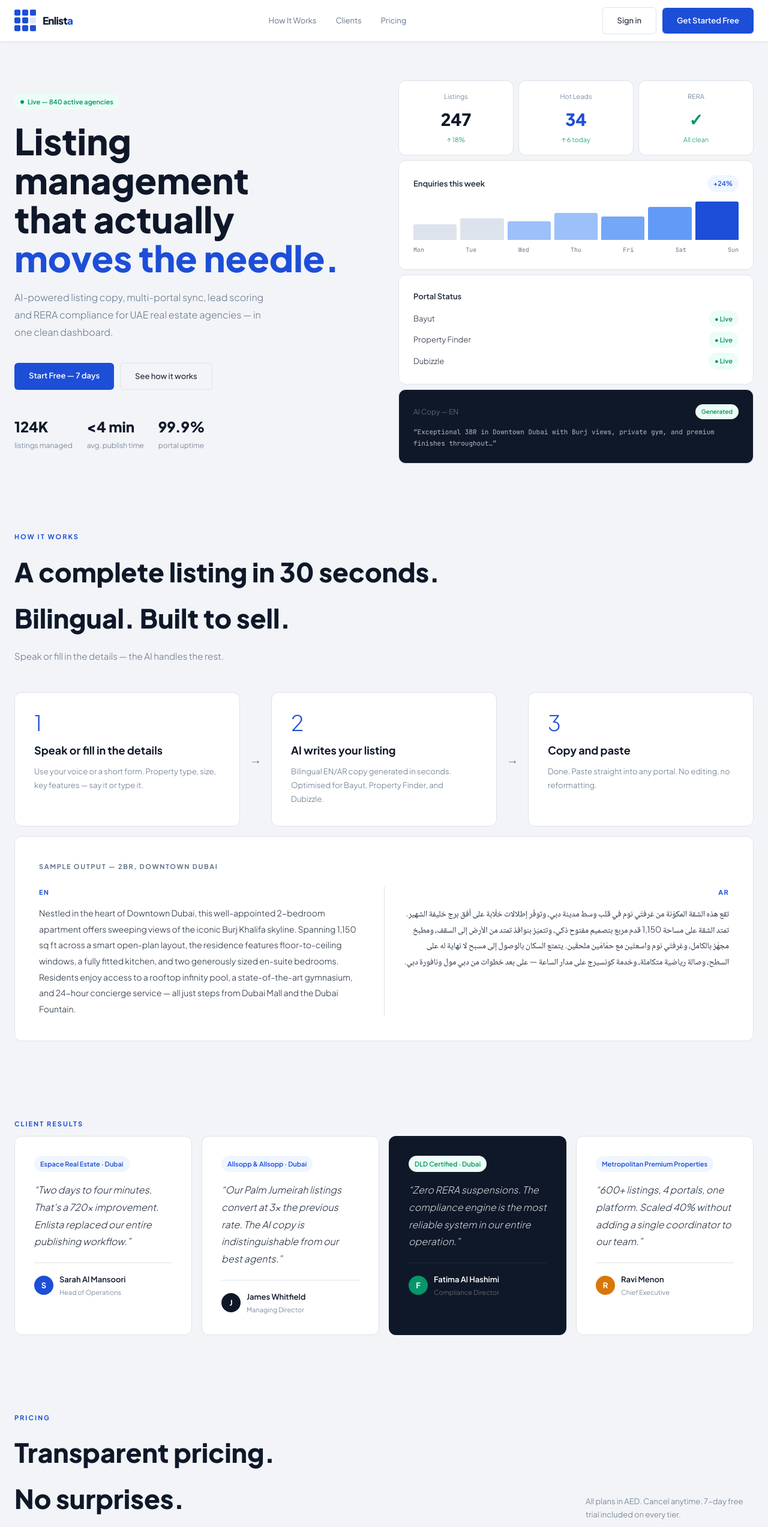
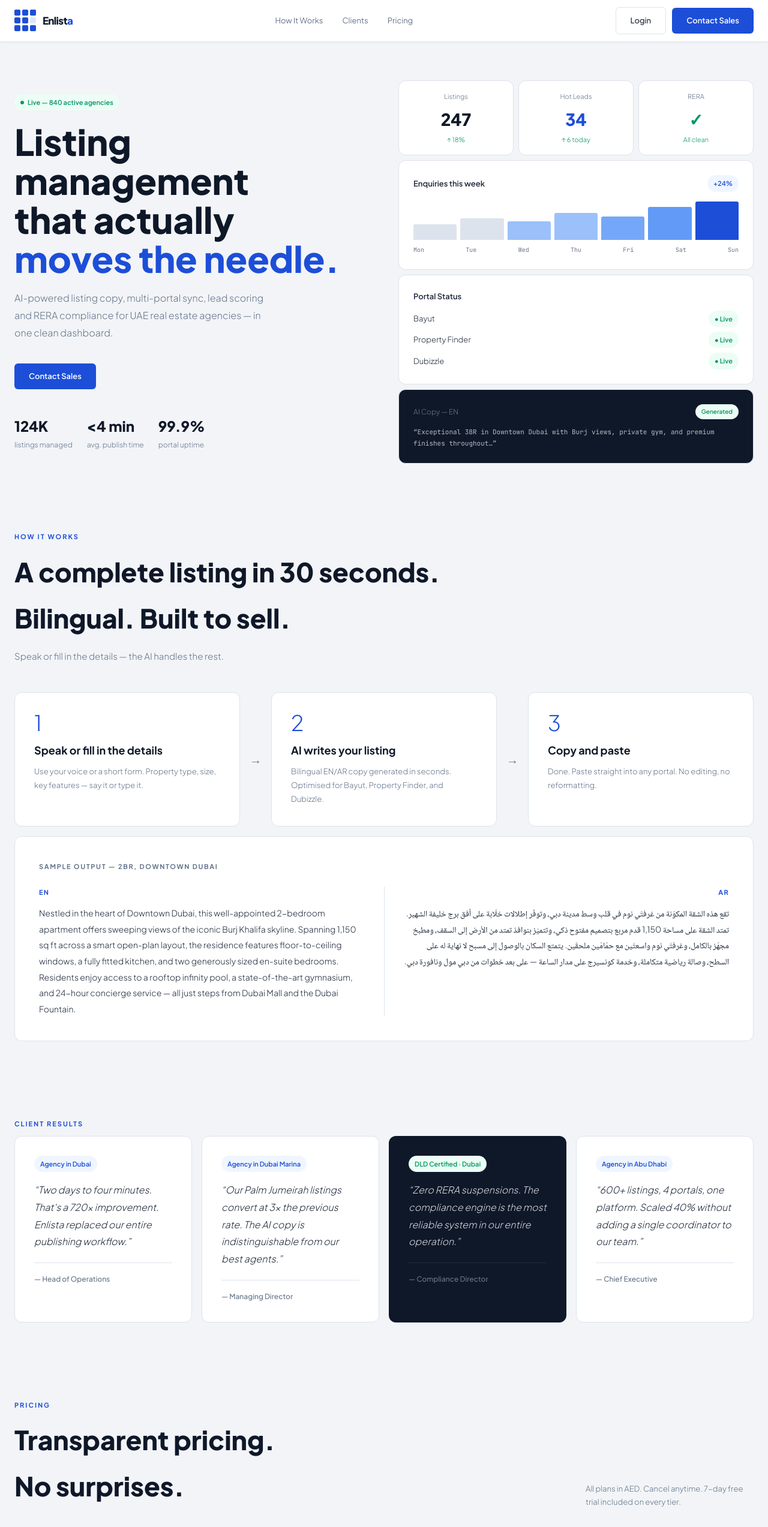
Before and after one commit to nazirdogan/Enlista, a Next.js app: page / in a window 1280 px wide. Shown: the top 2546 px of the page at 60% size. Built offline with nearby package versions, Linux system fonts and the light colour scheme.

Commit message:
fix: apply Contact Sales redesign and anonymize testimonials on root page (app/page.tsx)

```diff
--- a/app/page.tsx
+++ b/app/page.tsx
@@ -1,6 +1,5 @@
 "use client";
 import { useState } from "react";
-import { useRouter } from "next/navigation";
 import { Plus_Jakarta_Sans, JetBrains_Mono } from "next/font/google";
 
 const plusJakarta = Plus_Jakarta_Sans({
@@ -111,27 +110,6 @@
 
 export default function HomePage() {
   const [mobileMenuOpen, setMobileMenuOpen] = useState(false);
-  const [checkoutLoading, setCheckoutLoading] = useState<string | null>(null);
-  const router = useRouter();
-
-  async function handleCheckout(plan: "solo" | "boutique" | "agency") {
-    setCheckoutLoading(plan);
-    try {
-      const res = await fetch("/api/stripe/checkout", {
-        method: "POST",
-        headers: { "Content-Type": "application/json" },
-        body: JSON.stringify({ plan }),
-      });
-      const data = await res.json();
-      if (data.url) {
-        router.push(data.url);
-      }
-    } catch {
-      // fall through
-    } finally {
-      setCheckoutLoading(null);
-    }
-  }
   return (
     <div
       className={`${plusJakarta.variable} ${jetbrainsMono.variable}`}
@@ -198,7 +176,7 @@
           {/* Desktop CTA buttons */}
           <div className="hidden md:flex" style={{ alignItems: "center", gap: 10 }}>
             <a
-              href="/auth?tab=signin"
+              href="/auth"
               style={{
                 display: "inline-block",
                 border: `1.5px solid ${c.border}`,
@@ -210,10 +188,10 @@
                 textDecoration: "none",
               }}
             >
-              Sign in
+              Login
             </a>
             <a
-              href="/auth?tab=signup"
+              href="/contact-sales"
               style={{
                 display: "inline-block",
                 background: c.blue,
@@ -226,7 +204,7 @@
                 textDecoration: "none",
               }}
             >
-              Get Started Free
+              Contact Sales
             </a>
           </div>
           {/* Mobile hamburger */}
@@ -278,7 +256,7 @@
             })}
             <div style={{ display: "flex", flexDirection: "column", gap: 8, paddingTop: 8 }}>
               <a
-                href="/auth?tab=signin"
+                href="/auth"
                 onClick={() => setMobileMenuOpen(false)}
                 style={{
                   display: "block",
@@ -292,10 +270,10 @@
                   textDecoration: "none",
                 }}
               >
-                Sign in
+                Login
               </a>
               <a
-                href="/auth?tab=signup"
+                href="/contact-sales"
                 onClick={() => setMobileMenuOpen(false)}
                 style={{
                   display: "block",
@@ -309,7 +287,7 @@
                   textDecoration: "none",
                 }}
               >
-                Get Started Free
+                Contact Sales
               </a>
             </div>
           </div>
@@ -378,7 +356,7 @@
               }}
             >
               <a
-                href="/auth?tab=signup"
+                href="/contact-sales"
                 style={{
                   display: "inline-block",
                   background: c.blue,
@@ -390,22 +368,7 @@
                   textDecoration: "none",
                 }}
               >
-                Start Free — 7 days
-              </a>
-              <a
-                href="#features"
-                style={{
-                  display: "inline-block",
-                  border: `1.5px solid ${c.border}`,
-                  color: c.text,
-                  padding: "10px 24px",
-                  fontWeight: 500,
-                  fontSize: 13,
-                  borderRadius: 6,
-                  textDecoration: "none",
-                }}
-              >
-                See how it works
+                Contact Sales
               </a>
             </div>
             <div style={{ display: "flex", gap: 24, flexWrap: "wrap" }}>
@@ -835,22 +798,18 @@
         >
           {[
             {
-              badge: "Espace Real Estate · Dubai",
+              badge: "Agency in Dubai",
               quote:
                 "Two days to four minutes. That's a 720× improvement. Enlista replaced our entire publishing workflow.",
-              name: "Sarah Al Mansoori",
-              role: "Head of Operations",
-              initial: "S",
+              label: "Head of Operations",
               avatarBg: c.blue,
               dark: false,
             },
             {
-              badge: "Allsopp & Allsopp · Dubai",
+              badge: "Agency in Dubai Marina",
               quote:
                 "Our Palm Jumeirah listings convert at 3× the previous rate. The AI copy is indistinguishable from our best agents.",
-              name: "James Whitfield",
-              role: "Managing Director",
-              initial: "J",
+              label: "Managing Director",
               avatarBg: c.dark,
               dark: false,
             },
@@ -859,25 +818,21 @@
               badgeVariant: "green" as const,
               quote:
                 "Zero RERA suspensions. The compliance engine is the most reliable system in our entire operation.",
-              name: "Fatima Al Hashimi",
-              role: "Compliance Director",
-              initial: "F",
+              label: "Compliance Director",
               avatarBg: c.green,
               dark: true,
             },
             {
-              badge: "Metropolitan Premium Properties",
+              badge: "Agency in Abu Dhabi",
               quote:
                 "600+ listings, 4 portals, one platform. Scaled 40% without adding a single coordinator to our team.",
-              name: "Ravi Menon",
-              role: "Chief Executive",
-              initial: "R",
+              label: "Chief Executive",
               avatarBg: c.amber,
               dark: false,
             },
-          ].map((t) => (
+          ].map((t, i) => (
             <div
-              key={t.name}
+              key={i}
               style={{
                 background: t.dark ? c.dark : c.white,
                 border: `1px solid ${t.dark ? "transparent" : c.border}`,
@@ -906,47 +861,17 @@
                 style={{
                   borderTop: `1px solid ${t.dark ? "rgba(255,255,255,0.08)" : c.border}`,
                   paddingTop: 16,
-                  display: "flex",
-                  alignItems: "center",
-                  gap: 10,
                 }}
               >
-                <div
-                  style={{
-                    width: 32,
-                    height: 32,
-                    background: t.avatarBg,
-                    borderRadius: "50%",
-                    display: "flex",
-                    alignItems: "center",
-                    justifyContent: "center",
-                    fontWeight: 700,
-                    fontSize: 13,
-                    color: "white",
-                    flexShrink: 0,
-                  }}
-                >
-                  {t.initial}
-                </div>
-                <div>
                 <p
                   style={{
-                      fontSize: 13,
-                      fontWeight: 600,
-                      color: t.dark ? "white" : c.dark,
-                    }}
-                  >
-                    {t.name}
-                  </p>
-                  <p
-                    style={{
-                      fontSize: 11,
+                    fontSize: 12,
+                    fontWeight: 500,
                     color: t.dark ? "rgba(255,255,255,0.4)" : c.muted,
                   }}
                 >
-                    {t.role}
+                  — {t.label}
                 </p>
-                </div>
               </div>
             </div>
           ))}
@@ -1067,9 +992,8 @@
                 </div>
               ))}
             </div>
-            <button
-              onClick={() => handleCheckout("solo")}
-              disabled={checkoutLoading !== null}
+            <a
+              href="/contact-sales"
               style={{
                 display: "block",
                 width: "100%",
@@ -1080,13 +1004,11 @@
                 fontWeight: 500,
                 fontSize: 13,
                 borderRadius: 6,
-                background: "transparent",
-                cursor: checkoutLoading !== null ? "not-allowed" : "pointer",
-                opacity: checkoutLoading === "solo" ? 0.6 : 1,
+                textDecoration: "none",
               }}
             >
-              {checkoutLoading === "solo" ? "Redirecting…" : "Get Started"}
-            </button>
+              Contact Sales
+            </a>
           </div>
 
           {/* Boutique */}
@@ -1164,9 +1086,8 @@
                 </div>
               ))}
             </div>
-            <button
-              onClick={() => handleCheckout("boutique")}
-              disabled={checkoutLoading !== null}
+            <a
+              href="/contact-sales"
               style={{
                 display: "block",
                 width: "100%",
@@ -1177,13 +1098,11 @@
                 fontWeight: 500,
                 fontSize: 13,
                 borderRadius: 6,
-                background: "transparent",
-                cursor: checkoutLoading !== null ? "not-allowed" : "pointer",
-                opacity: checkoutLoading === "boutique" ? 0.6 : 1,
+                textDecoration: "none",
               }}
             >
-              {checkoutLoading === "boutique" ? "Redirecting…" : "Get Started"}
-            </button>
+              Contact Sales
+            </a>
           </div>
 
           {/* Agency — Recommended */}
@@ -1258,9 +1177,8 @@
                 </div>
               ))}
             </div>
-            <button
-              onClick={() => handleCheckout("agency")}
-              disabled={checkoutLoading !== null}
+            <a
+              href="/contact-sales"
               style={{
                 display: "block",
                 width: "100%",
@@ -1271,13 +1189,11 @@
                 fontWeight: 600,
                 fontSize: 13,
                 borderRadius: 6,
-                border: "none",
-                cursor: checkoutLoading !== null ? "not-allowed" : "pointer",
-                opacity: checkoutLoading === "agency" ? 0.6 : 1,
+                textDecoration: "none",
               }}
             >
-              {checkoutLoading === "agency" ? "Redirecting…" : "Get Started"}
-            </button>
+              Contact Sales
+            </a>
           </div>
 
           {/* Enterprise */}
@@ -1351,7 +1267,7 @@
               ))}
             </div>
             <a
-              href="mailto:sales@listingai.ae"
+              href="/contact-sales"
               style={{
                 display: "block",
                 textAlign: "center",
@@ -1377,15 +1293,11 @@
       >
         <div
           style={{
-            maxWidth: 800,
+            maxWidth: 640,
             margin: "0 auto",
-            display: "grid",
-            gridTemplateColumns: "repeat(auto-fit, minmax(280px, 1fr))",
-            gap: 56,
-            alignItems: "center",
+            textAlign: "center",
           }}
         >
-          <div>
           <h2
             style={{
               fontWeight: 800,
@@ -1395,61 +1307,56 @@
               lineHeight: 1.1,
             }}
           >
-              Start building your
+            Ready to transform your
             <br />
-              listing stack today.
+            listing workflow?
           </h2>
           <p
             style={{
               color: "rgba(255,255,255,0.45)",
               fontSize: 14,
               lineHeight: 1.8,
-                marginBottom: 24,
+              marginBottom: 32,
+              maxWidth: 440,
+              margin: "0 auto 32px",
             }}
           >
-              7-day free trial. No credit card. UAE support team available
-              daily.
+            Talk to our team to see how Enlista can power your agency&apos;s listings, compliance, and analytics.
           </p>
-            <div style={{ display: "flex", flexDirection: "column", gap: 10 }}>
-              {[
-                "Setup in under 10 minutes",
-                "Connect portals on day one",
-                "RERA compliance active by default",
-              ].map((item) => (
-                <div
-                  key={item}
+          <div style={{ display: "flex", gap: 12, justifyContent: "center", flexWrap: "wrap" }}>
+            <a
+              href="/contact-sales"
               style={{
-                    display: "flex",
-                    gap: 8,
-                    alignItems: "center",
-                    fontSize: 13,
-                    color: "rgba(255,255,255,0.5)",
+                display: "inline-block",
+                background: c.blue,
+                color: "white",
+                padding: "13px 32px",
+                fontWeight: 600,
+                fontSize: 14,
+                borderRadius: 6,
+                textDecoration: "none",
+                fontFamily: "var(--font-jakarta), sans-serif",
               }}
             >
-                  <span style={{ color: c.green }}>✓</span>
-                  {item}
-                </div>
-              ))}
-            </div>
-          </div>
+              Contact Sales
+            </a>
             <a
-            href="/auth?tab=signup"
+              href="/auth"
               style={{
-              display: "block",
-              textAlign: "center",
-              padding: 13,
-              background: c.blue,
+                display: "inline-block",
+                border: "1.5px solid rgba(255,255,255,0.2)",
                 color: "white",
-              fontSize: 13,
+                padding: "13px 32px",
+                fontWeight: 500,
+                fontSize: 14,
                 borderRadius: 6,
-              fontWeight: 600,
-              letterSpacing: "0.02em",
+                textDecoration: "none",
                 fontFamily: "var(--font-jakarta), sans-serif",
-              textDecoration: "none",
               }}
             >
-            Start Free Trial →
+              Login
             </a>
+          </div>
         </div>
       </section>
 
```
Lines whose indentation alone changed are shown as unchanged.
